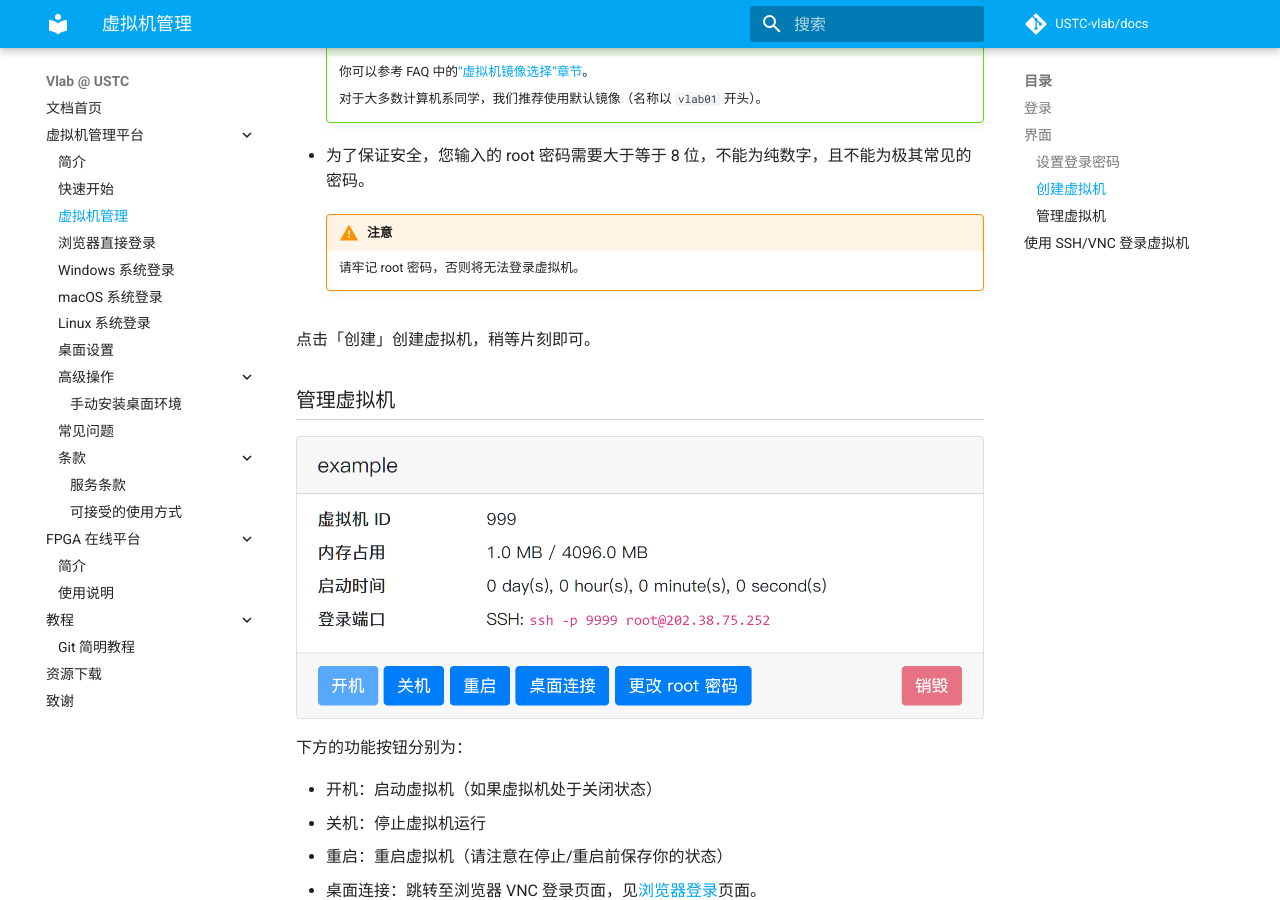
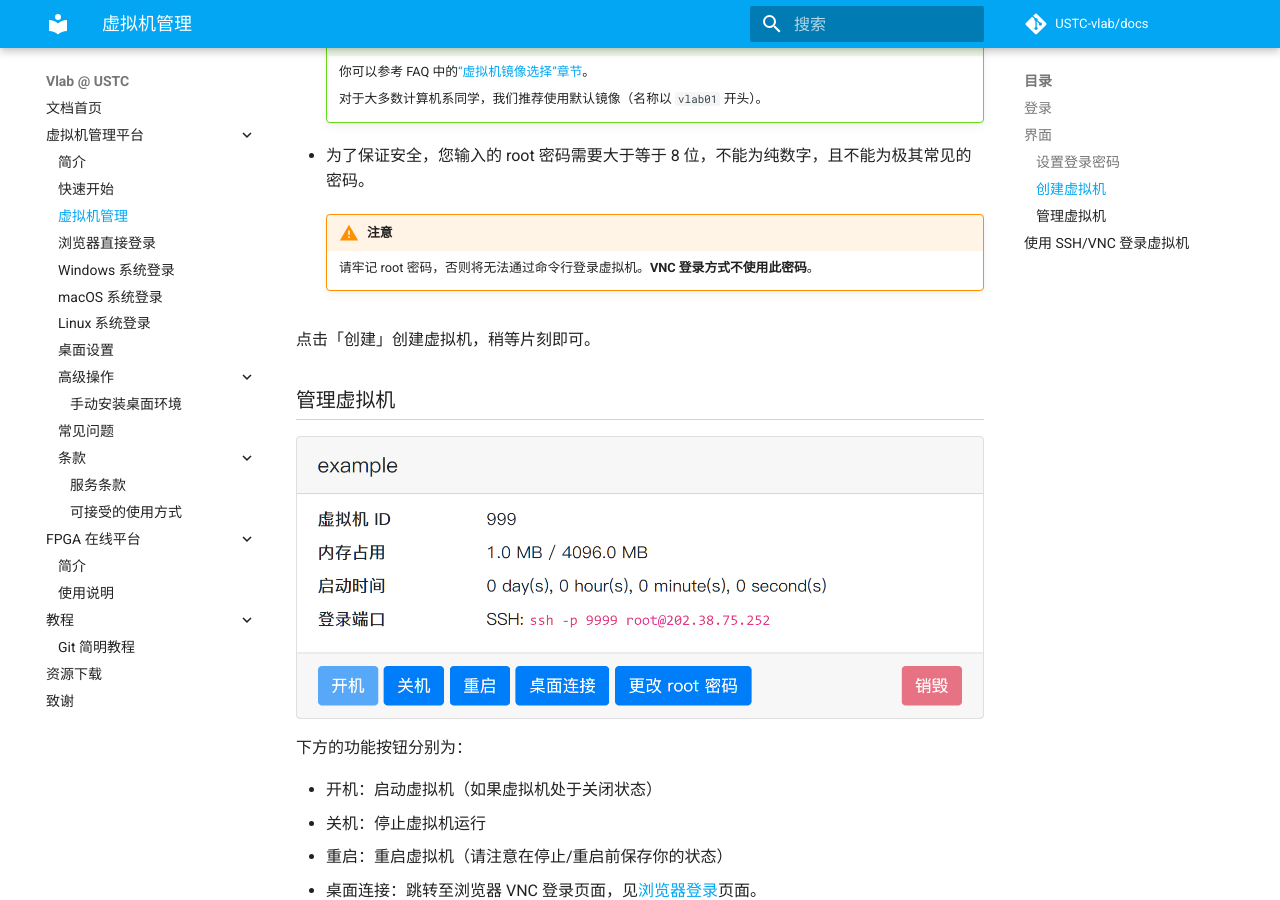
Before and after one commit to USTC-vlab/docs, an MkDocs documentation site: the page built from docs/vm/web.md, in a window 1280 px wide and 900 px high, scrolled down 1465 px. Built offline with MkDocs 1.6.1 and Material for MkDocs 9.7.7, drawn with Linux system fonts in a browser that asks for light colours; comment, search, counter and statistics services are not loaded.

Commit message:
Emphasis on VM root password

```diff
--- a/docs/vm/web.md
+++ b/docs/vm/web.md
@@ -41,7 +41,7 @@
 
     !!! warning "注意"
 
-        请牢记 root 密码，否则将无法登录虚拟机。
+        请牢记 root 密码，否则将无法通过命令行登录虚拟机。**VNC 登录方式不使用此密码**。
 
 点击「创建」创建虚拟机，稍等片刻即可。
 
```
